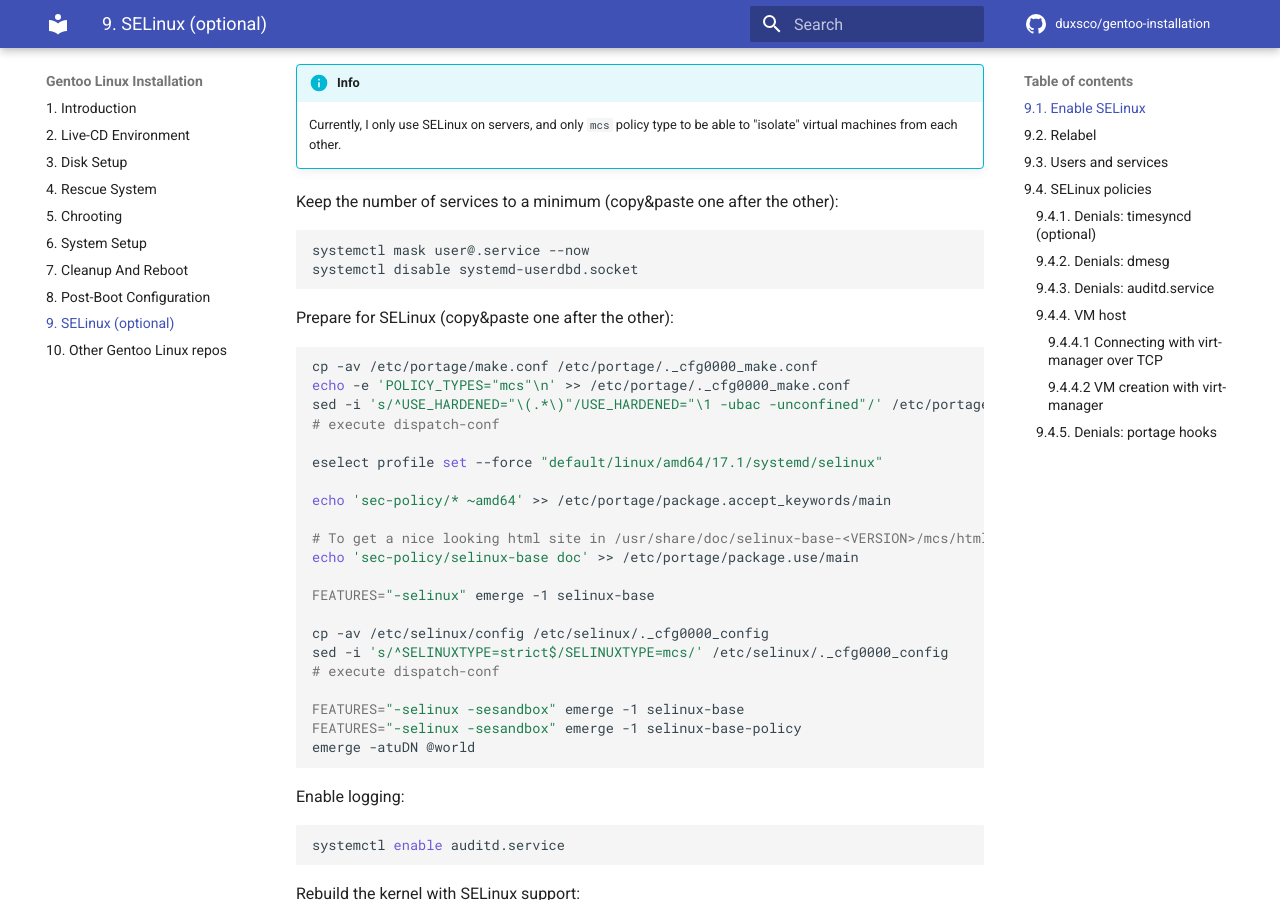
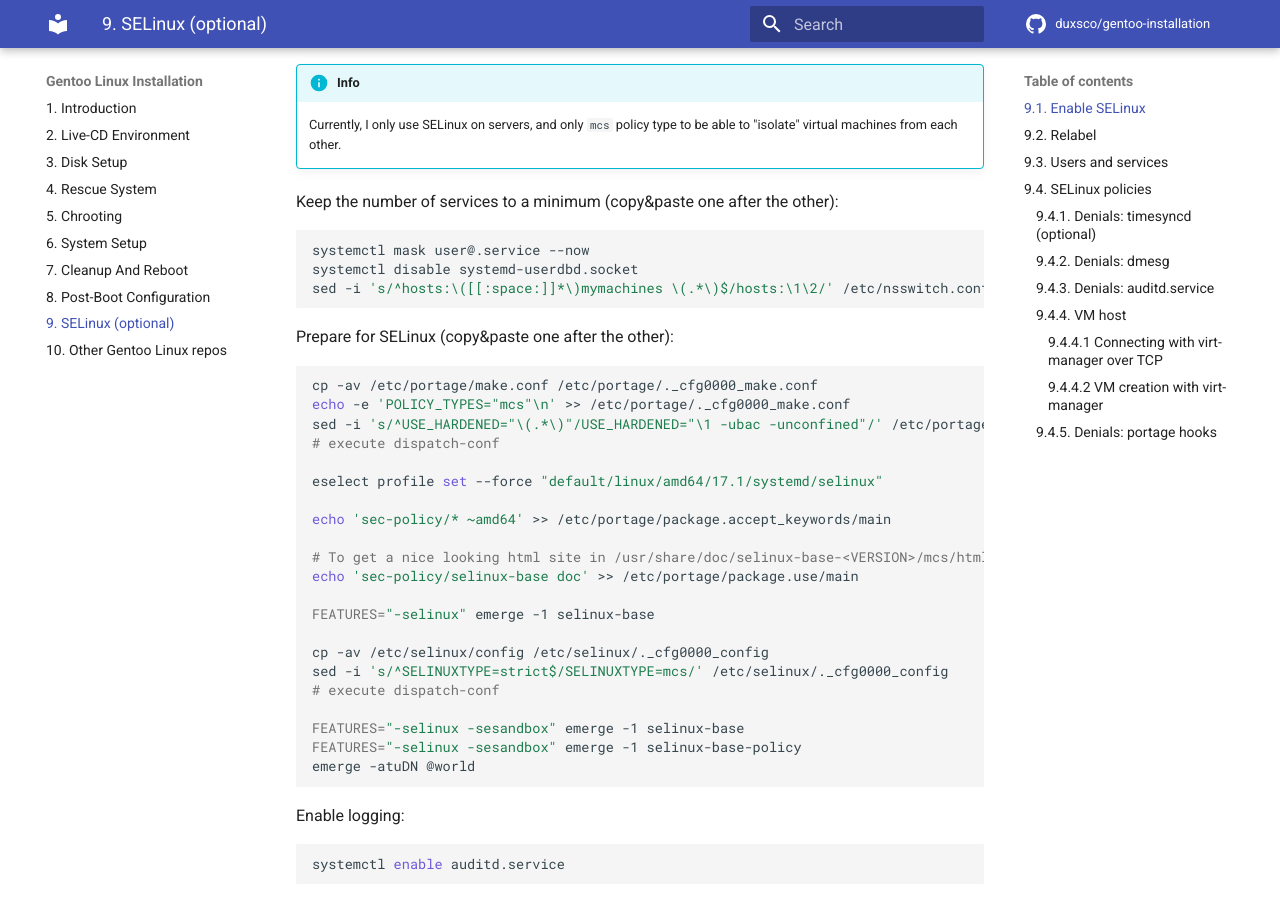
Before and after one commit to duxsco/gentoo-installation, an MkDocs documentation site: the page built from docs/selinux.md, in a window 1280 px wide and 900 px high, scrolled down 459 px. Built offline with MkDocs 1.6.1 and Material for MkDocs 9.7.7, drawn with Linux system fonts in a browser that asks for light colours; comment, search, counter and statistics services are not loaded.

Commit message:
Remove mymachines from nsswitch.conf

````diff
--- a/docs/selinux.md
+++ b/docs/selinux.md
@@ -14,6 +14,7 @@ Keep the number of services to a minimum (copy&paste one after the other):
 ```shell
 systemctl mask user@.service --now
 systemctl disable systemd-userdbd.socket
+sed -i 's/^hosts:\([[:space:]]*\)mymachines \(.*\)$/hosts:\1\2/' /etc/nsswitch.conf
 ```
 
 Prepare for SELinux (copy&paste one after the other):
````
